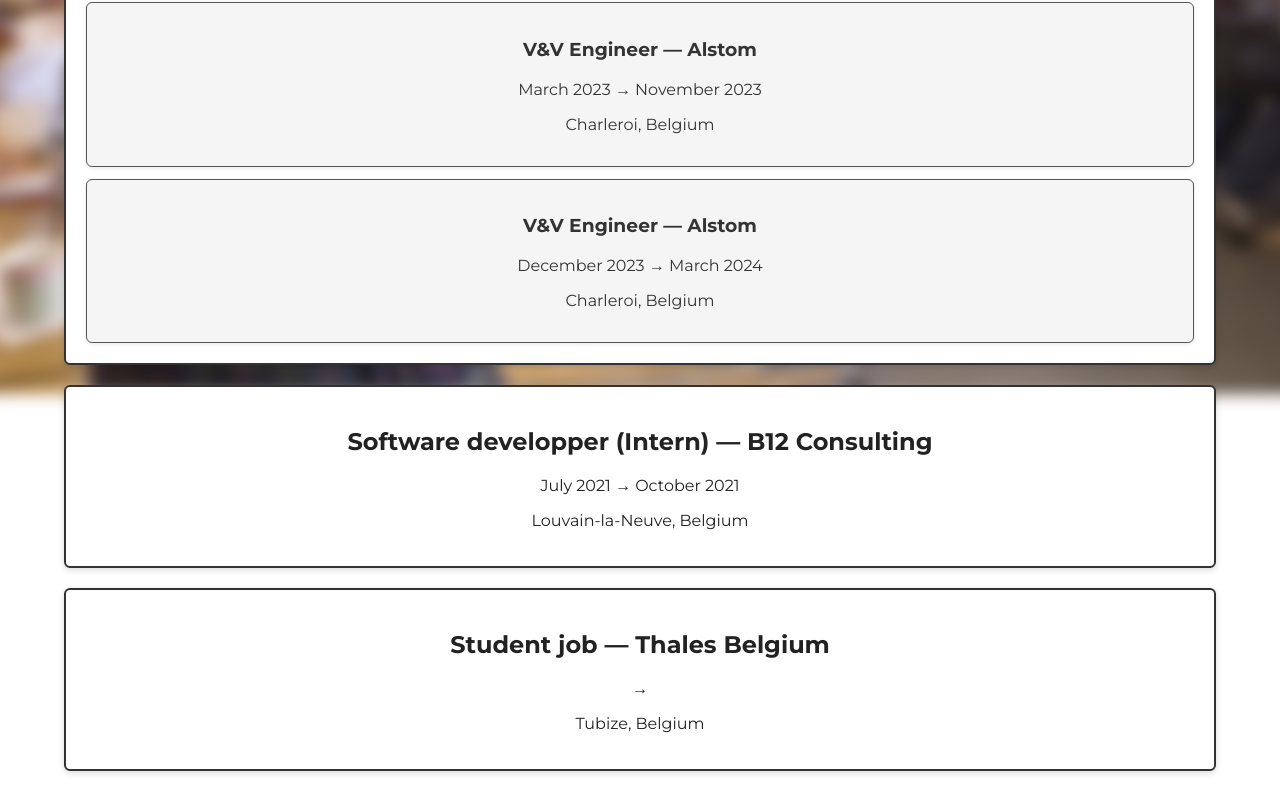
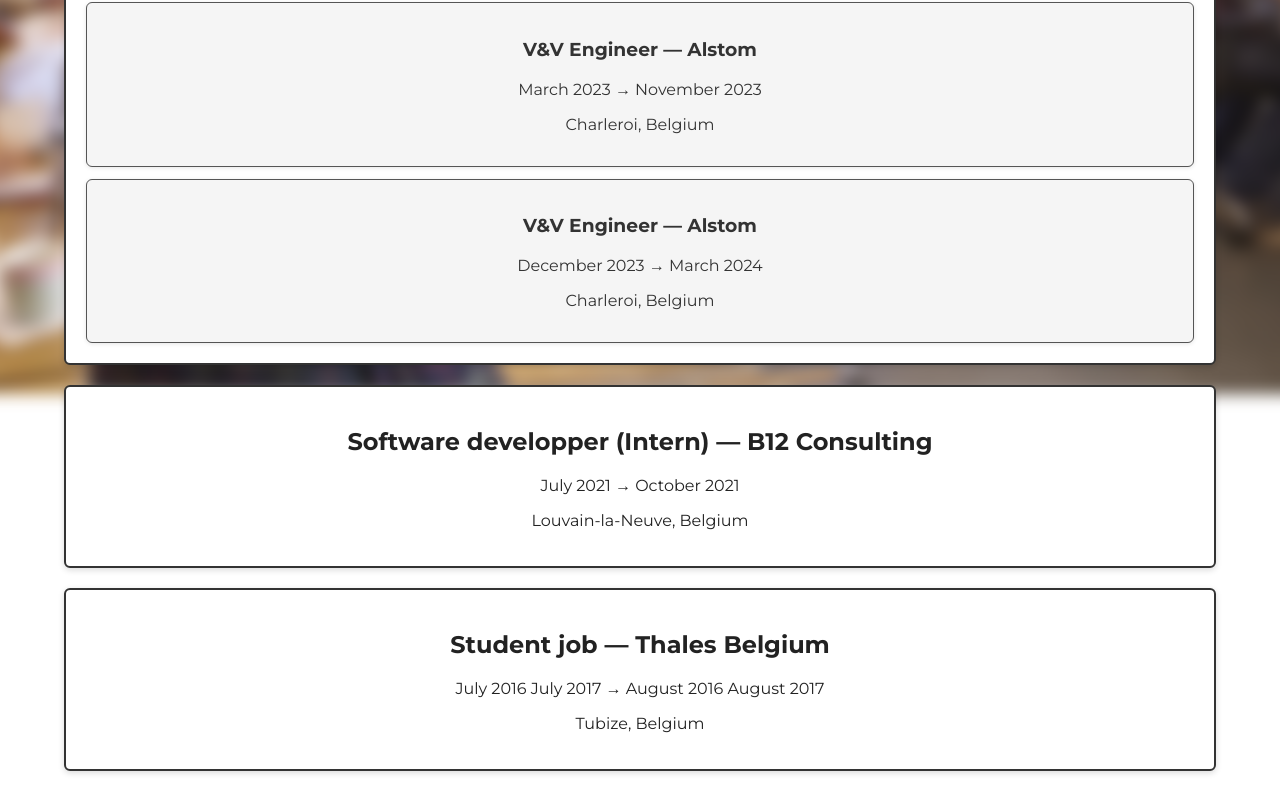
Before and after one commit to cedric-dem/my-portfolio, a Vue app: page /jobs in a window 1280 px wide. Shown: the part 486-1297 px from the top of the page. Built offline with nearby package versions, Linux system fonts and the light colour scheme.

Commit message:
add multiple dates on same experiences

```diff
--- a/src/components/ExperienceCard.vue
+++ b/src/components/ExperienceCard.vue
@@ -1,7 +1,8 @@
++27-18
 <template>
   <div class="experience-card">
     <h2>{{ jobTitle }} — <span class="company">{{ company }}</span></h2>
-    <p class="date">{{ startDate }} → {{ endDate }}</p>
+    <p class="date">{{ dateRanges.start }} → {{ dateRanges.end }}</p>
     <p class="location">{{ location }}</p>
     <p class="description">{{ description }}</p>
 
@@ -15,16 +16,19 @@
     </div>
   </div>
 </template>
-
-<script>
+<script setup>
+import { computed, defineProps } from 'vue'
 import MissionCard from './MissionCard.vue'
 
-export default {
-  name: 'ExperienceCard',
-  components: { MissionCard },
-  props: {
-    startDate: String,
-    endDate: String,
+const props = defineProps({
+  startDate: {
+    type: Array,
+    default: () => []
+  },
+  endDate: {
+    type: Array,
+    default: () => []
+  },
   location: String,
   company: String,
   jobTitle: String,
@@ -33,8 +37,14 @@
     type: Array,
     default: () => []
   }
-  }
-}
+})
+
+const formatDate = (dateArray) => dateArray.join(' ')
+
+const dateRanges = computed(() => ({
+  start: formatDate(props.startDate),
+  end: formatDate(props.endDate)
+}))
 </script>
 
 <style scoped>
--- a/src/views/ExperiencesPage.vue
+++ b/src/views/ExperiencesPage.vue
@@ -15,16 +15,16 @@
 
 const experiences = [
   {
-    startDate: 'May 2024',
-    endDate: 'Now',
+    startDate: ['May 2024'],
+    endDate: ['Now'],
     location: 'Louvain-la-Neuve, Belgium',
     company: 'IBA',
     jobTitle: 'Software Engineer',
     description: ''
   },
   {
-    startDate: 'March 2023',
-    endDate: 'March 2024',
+    startDate: ['March 2023'],
+    endDate: ['March 2024'],
     location: 'Bruxelles, Belgium',
     company: 'Scalian',
     jobTitle: 'Consulting Engineer',
@@ -49,16 +49,16 @@
     ]
   },
   {
-    startDate: 'July 2021',
-    endDate: 'October 2021',
+    startDate: ['July 2021'],
+    endDate: ['October 2021'],
     location: 'Louvain-la-Neuve, Belgium',
     company: 'B12 Consulting',
     jobTitle: 'Software developper (Intern)',
     description: ''
   },
   {
-    startDate: '',
-    endDate: '',
+    startDate: ['July 2016','July 2017'],
+    endDate: ['August 2016','August 2017'],
     location: 'Tubize, Belgium',
     company: 'Thales Belgium',
     jobTitle: 'Student job',
```
Lines whose indentation alone changed are shown as unchanged.
